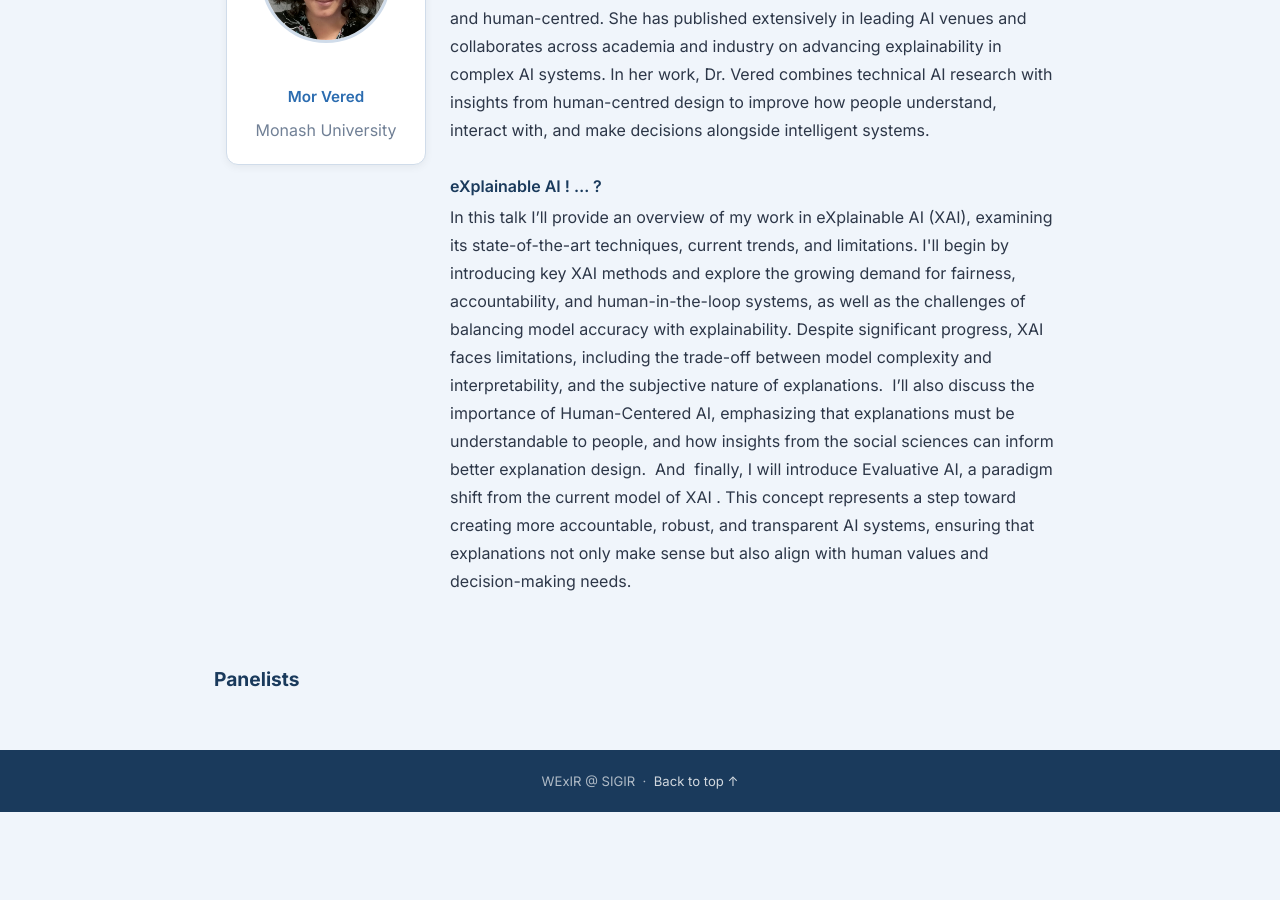
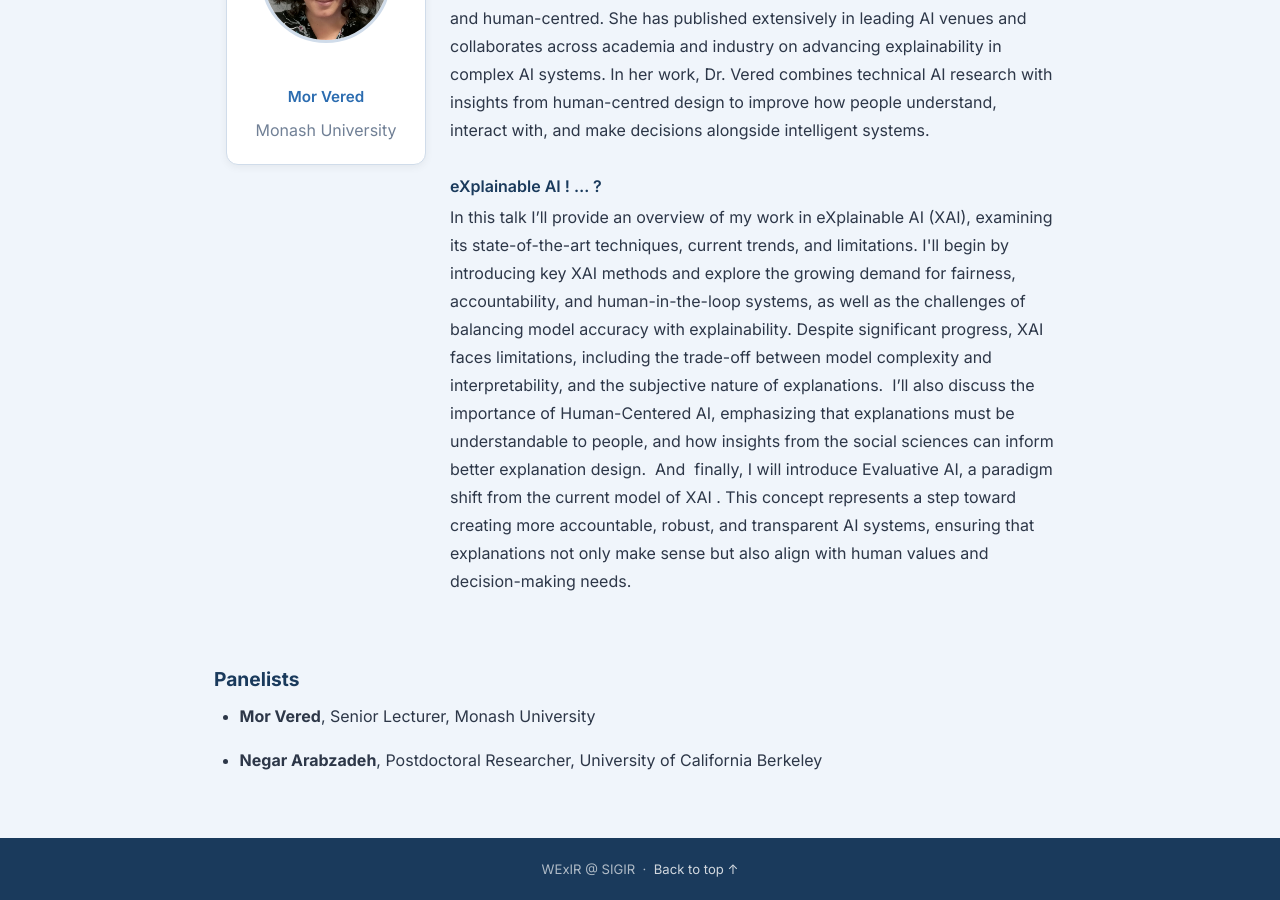
Before and after one commit to xirworkshop/xirworkshop.github.io, a Jekyll site: the page built from program.md, in a window 1280 px wide and 900 px high, scrolled down 1036 px. Built offline with Jekyll 4.4.1, drawn with Linux system fonts in a browser that asks for light colours; before the commit the page ends 1848 px from its top, so only the background shows below that.

Commit message:
add panelists pt 1

```diff
--- a/_data/speakers.yml
+++ b/_data/speakers.yml
@@ -1,3 +1,12 @@
+panelists:
+  - name: "Mor Vered"
+    title: "Senior Lecturer"
+    affiliation: "Monash University"
+  #   url: "https://example.com"
+  - name: "Negar Arabzadeh"
+    title: "Postdoctoral Researcher"
+    affiliation: "University of California Berkeley"
+
 speakers:
   - name: "Mor Vered"
     title: "Senior Lecturer"
--- a/program.md
+++ b/program.md
@@ -97,12 +97,6 @@ title: Program
 
 ### Panelists
 
-<!-- {% for person in site.data.speakers.panelists %}
-- **{{ person.name }}**: {{ person.title }} at {{ person.affiliation }}
-{% endfor %} -->
-
-<!-- - **Oana Inel**: Postdoctoral Researcher at the University of Zurich
-- **Debasis Ganguly**: Lecturer at the University of Glasgow
-- **Gineke Wiggers**: Senior Technology Product Manager at Wolters Kluwer
-- **Avishek Anand**: Associate Professor at TU Delft
-- **Catherine Chen**: PhD Candidate at Brown University -->
+{% for person in site.data.speakers.panelists %}
+- {% if person.url %}[**{{ person.name }}**]({{ person.url }}){:target="_blank"}{% else %}**{{ person.name }}**{% endif %}, {{ person.title }}, {{ person.affiliation }}
+{% endfor %}
```
